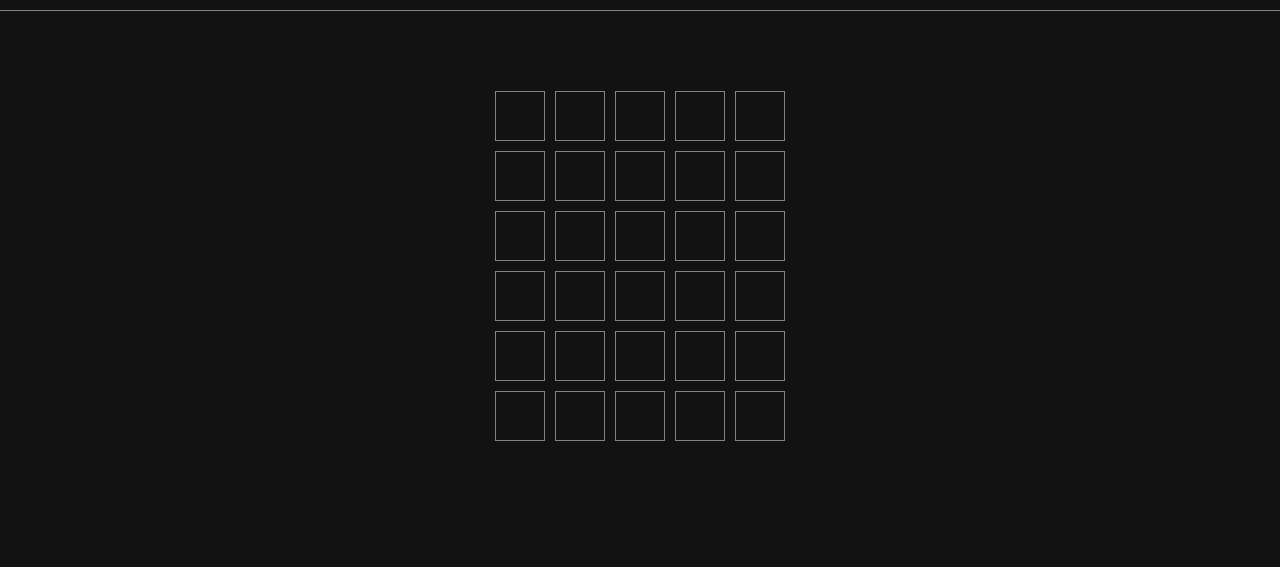
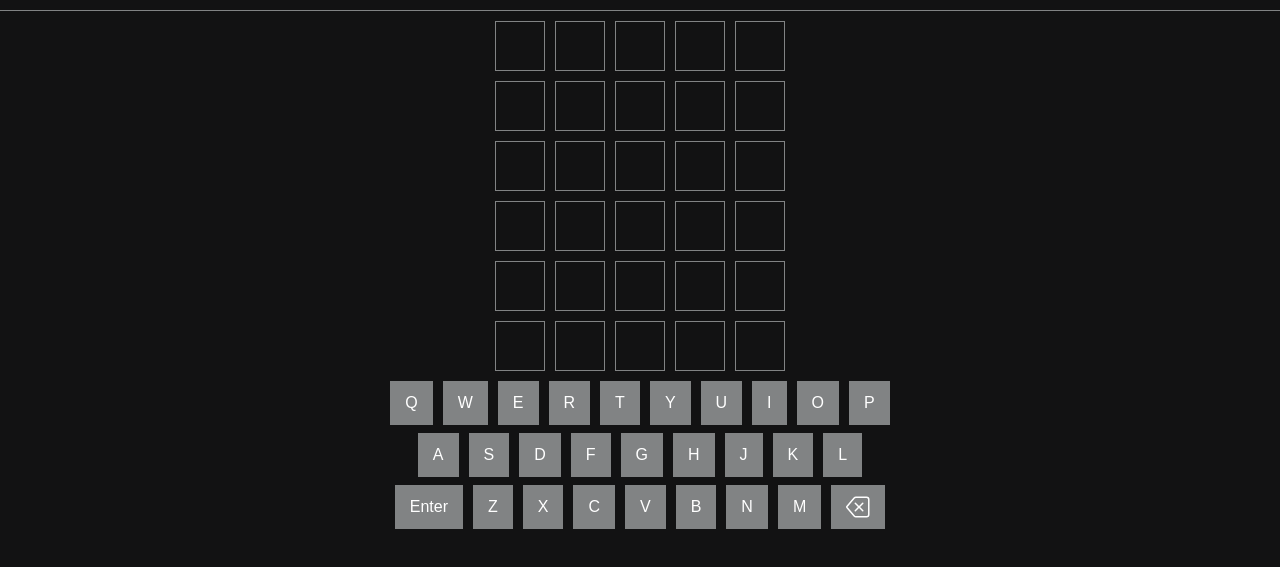
Before and after one commit to mritunjaysaha/wordle, a React app: page / in a window 1280 px wide. Shown: the part 53-620 px from the top of the page. Built offline with nearby package versions, Linux system fonts and the light colour scheme.

Commit message:
feat: keyboard

```diff
--- a/src/features/app/App.js
+++ b/src/features/app/App.js
@@ -3,7 +3,7 @@ import React, { useState } from "react"
 import { NavBar } from "../navbar/navbar"
 
 import "../../styles/index.scss"
-
+import { BsBackspace } from "react-icons/bs"
 
 function Matrix({ rows, columns }) {
     const matrix = Array(rows).fill(null).map(() => Array(columns).fill(null))
@@ -20,6 +20,24 @@ function Matrix({ rows, columns }) {
     </div >
 }
 
+function Keyboard() {
+
+    const keyboardArr = [["Q", "W", "E", "R", "T", "Y", "U", "I", "O", "P"], ["A", "S", "D", "F", "G", "H", "J", "K", "L"], ["Enter", "Z", "X", "C", "V", "B", "N", "M", <BsBackspace size={24} />]]
+
+    return <div className="keyboard_container">
+
+        <div>
+            {keyboardArr[0].map((ch, index) => <div key={index} className="keyboard_keys">{ch}</div>)}
+        </div>
+        <div>
+            {keyboardArr[1].map((ch, index) => <div key={index} className="keyboard_keys">{ch}</div>)}
+        </div>
+        <div>
+            {keyboardArr[2].map((ch, index) => <div key={index} className="keyboard_keys">{ch}</div>)}
+        </div>
+    </div>
+}
+
 export default function App() {
 
     const [theme, setTheme] = useState("dark")
@@ -27,5 +45,6 @@ export default function App() {
     return <div className={`app ${theme}_theme`}>
         <NavBar />
         <Matrix rows={6} columns={5} />
+        <Keyboard />
     </div>
 }
--- a/src/styles/index.scss
+++ b/src/styles/index.scss
@@ -30,7 +30,7 @@ body {
 
     width: 100vw;
 
-    margin-top: 8rem;
+    margin: 1rem 0;
 }
 
 .matrix_row {
@@ -45,3 +45,24 @@ body {
     width: 5rem;
     height: 5rem;
 }
+
+.keyboard_container {
+    display: flex;
+    flex-direction: column;
+    align-items: center;
+    gap: 0.8rem;
+
+    div {
+        display: flex;
+        gap: 1rem;
+    }
+
+    .keyboard_keys {
+        background-color: $grey;
+
+        padding: 1rem 1.5rem;
+
+        display: grid;
+        place-items: center;
+    }
+}
```
